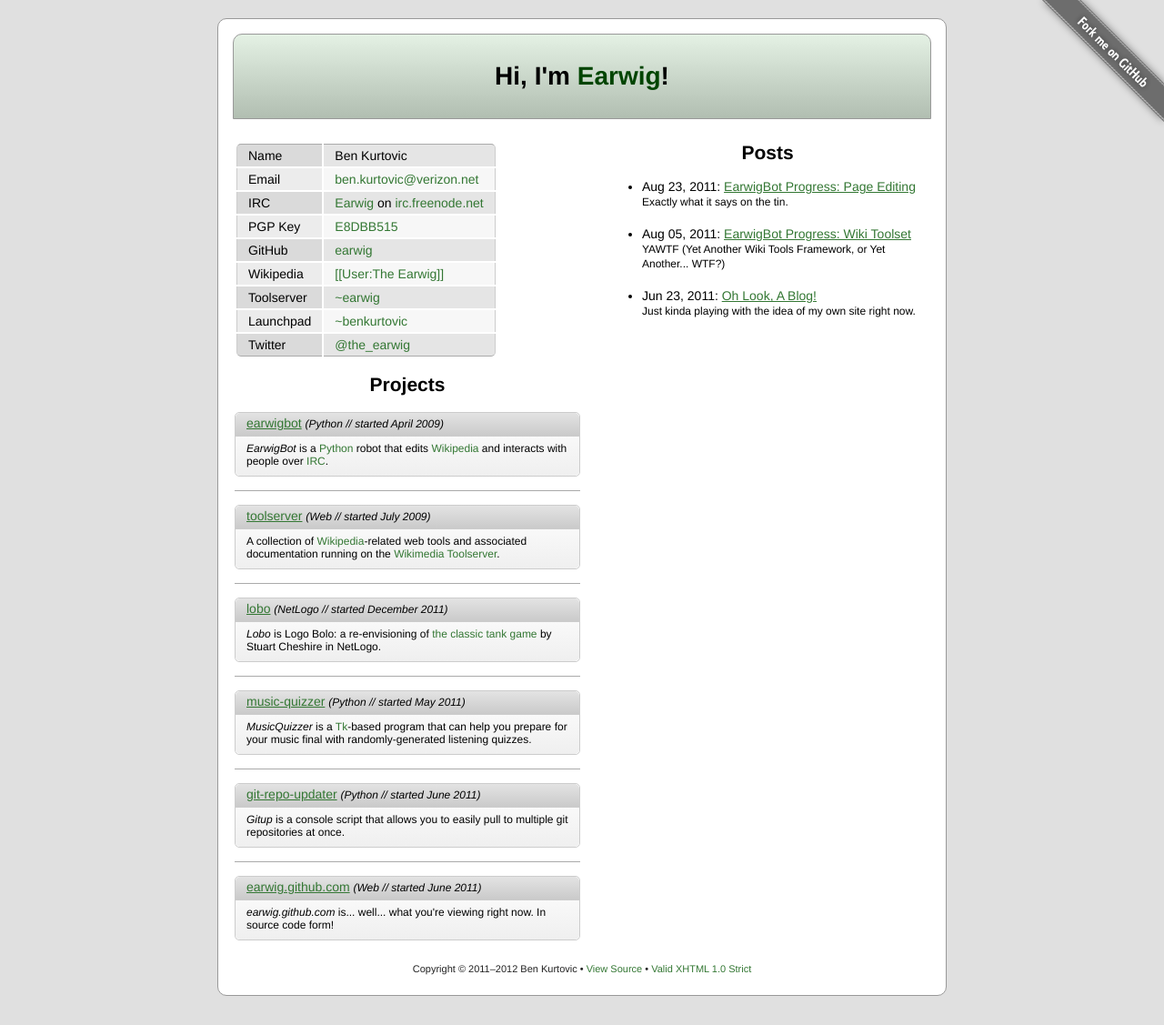
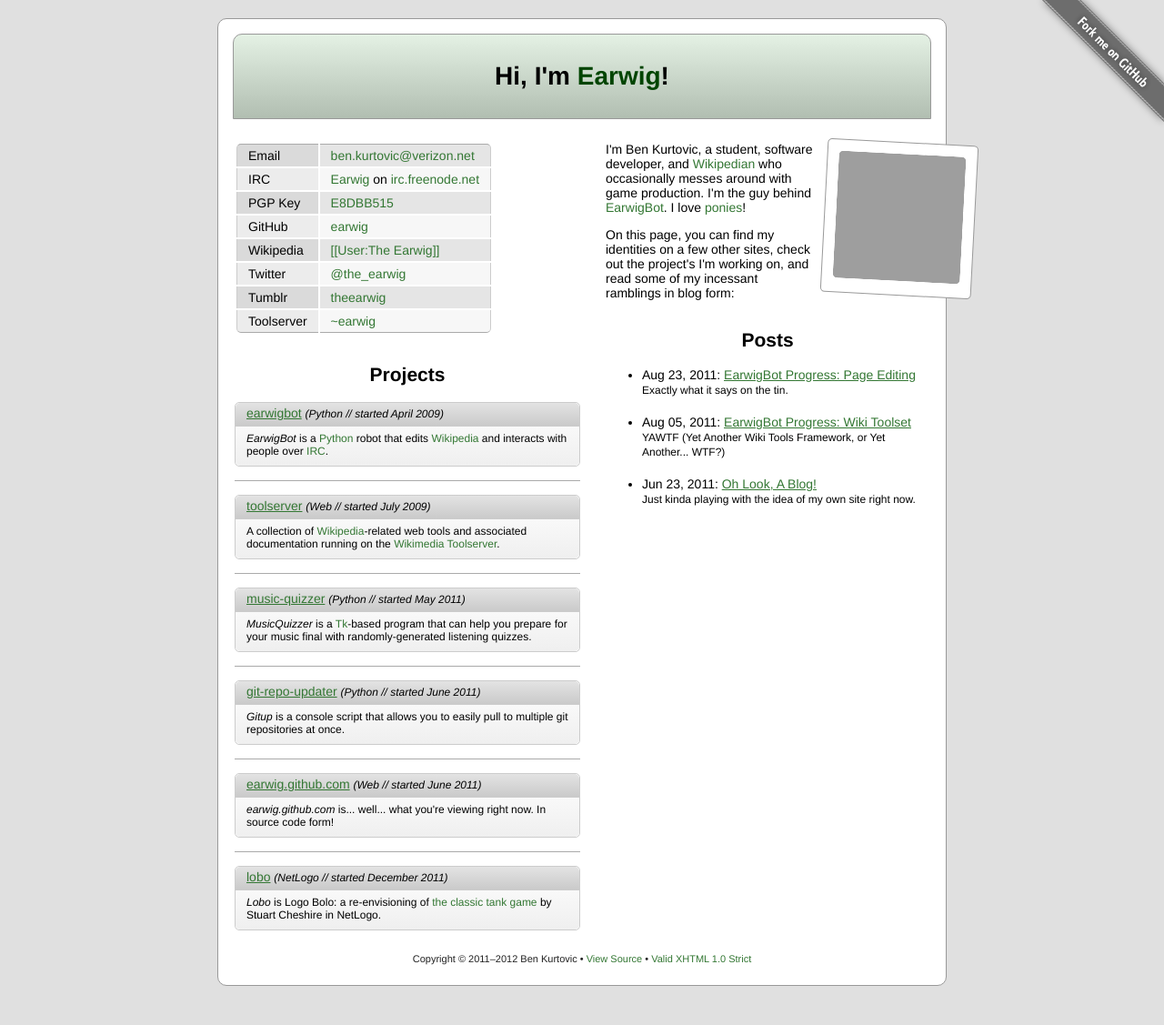
Before and after one commit to earwig/benkurtovic.com, a Jekyll site: the page built from index.html, in a window 1280 px wide. Shown: the whole page at 91% size. Built offline with Jekyll 4.4.1, drawn with Linux system fonts in a browser that asks for light colours; grey boxes are pictures that could not be loaded.

Commit message:
Adding some new stuff

```diff
--- a/_layouts/home.html
+++ b/_layouts/home.html
@@ -11,47 +11,49 @@ layout: base
             <td id="left-box">
                 <table>
                     <tr>
-                        <td id="about-tl" class="about-l dark-l">Name</td>
-                        <td id="about-tr" class="about-r dark-r">Ben Kurtovic</td>
+                        <td id="about-tl" class="about-l dark-l">Email</td>
+                        <td id="about-tr" class="about-r dark-r"><a href="mailto:ben.kurtovic@verizon.net">ben.kurtovic@verizon.net</a></td>
                     </tr>
                     <tr>
-                        <td class="about-l light-l">Email</td>
-                        <td class="about-r light-r"><a href="mailto:ben.kurtovic@verizon.net">ben.kurtovic@verizon.net</a></td>
+                        <td class="about-l light-l">IRC</td>
+                        <td class="about-r light-r"><a href="irc://irc.freenode.net/##earwig">Earwig</a> on <a href="irc://irc.freenode.net">irc.freenode.net</a></td>
                     </tr>
                     <tr>
-                        <td class="about-l dark-l">IRC</td>
-                        <td class="about-r dark-r"><a href="irc://irc.freenode.net/##earwig">Earwig</a> on <a href="irc://irc.freenode.net">irc.freenode.net</a></td>
+                        <td class="about-l dark-l">PGP Key</td>
+                        <td class="about-r dark-r"><a href="http://pgp.mit.edu:11371/pks/lookup?search=0x8A19649AE8DBB515&amp;fingerprint=on&amp;op=index">E8DBB515</a></td>
                     </tr>
                     <tr>
-                        <td class="about-l light-l">PGP Key</td>
-                        <td class="about-r light-r"><a href="http://pgp.mit.edu:11371/pks/lookup?search=0x8A19649AE8DBB515&amp;fingerprint=on&amp;op=index">E8DBB515</a></td>
+                        <td class="about-l light-l">GitHub</td>
+                        <td class="about-r light-r"><a href="http://github.com/earwig">earwig</a></td>
                     </tr>
                     <tr>
-                        <td class="about-l dark-l">GitHub</td>
-                        <td class="about-r dark-r"><a href="http://github.com/earwig">earwig</a></td>
+                        <td class="about-l dark-l">Wikipedia</td>
+                        <td class="about-r dark-r"><a href="http://en.wikipedia.org/wiki/User:The_Earwig">[[User:The Earwig]]</a></td>
                     </tr>
                     <tr>
-                        <td class="about-l light-l">Wikipedia</td>
-                        <td class="about-r light-r"><a href="http://en.wikipedia.org/wiki/User:The_Earwig">[[User:The Earwig]]</a></td>
+                        <td class="about-l light-l">Twitter</td>
+                        <td class="about-r light-r"><a href="http://twitter.com/the_earwig">@the_earwig</a></td>
                     </tr>
                     <tr>
-                        <td class="about-l dark-l">Toolserver</td>
-                        <td class="about-r dark-r"><a href="http://toolserver.org/~earwig">~earwig</a></td>
+                        <td class="about-l dark-l">Tumblr</td>
+                        <td class="about-r dark-r"><a href="http://theearwig.tumblr.com/">theearwig</a></td>
                     </tr>
                     <tr>
-                        <td class="about-l light-l">Launchpad</td>
-                        <td class="about-r light-r"><a href="https://launchpad.net/~benkurtovic">~benkurtovic</a></td>
-                    </tr>
-                    <tr>
-                        <td id="about-bl" class="about-l dark-l">Twitter</td>
-                        <td id="about-br" class="about-r dark-r"><a href="http://twitter.com/the_earwig">@the_earwig</a></td>
+                        <td id="about-bl" class="about-l light-l">Toolserver</td>
+                        <td id="about-br" class="about-r light-r"><a href="http://toolserver.org/~earwig">~earwig</a></td>
                     </tr>
                 </table>
-                <h2>Projects</h2>
+                <h2 class="index-header">Projects</h2>
                 {{ content }}
             </td>
+
             <td id="right-box">
-                <h2 id="posts">Posts</h2>
+                <div id="avatar-box">
+                    <img id="avatar" src="https://secure.gravatar.com/avatar/1b21804852ac50fee9f8e03cfa0da786?s=140" title="Earwig" alt="Earwig" />
+                </div>
+                <p id="about-me-top">I'm Ben Kurtovic, a student, software developer, and <a href="http://en.wikipedia.org/">Wikipedian</a> who occasionally messes around with game production. I'm the guy behind <a href="http://en.wikipedia.org/wiki/User:EarwigBot">EarwigBot</a>. I love <a href="http://en.wikipedia.org/wiki/My_Little_Pony%3A_Friendship_Is_Magic">ponies</a>!</p>
+                <p>On this page, you can find my identities on a few other sites, check out the project's I'm working on, and read some of my incessant ramblings in blog form:</p>
+                <h2 class="index-header">Posts</h2>
                 <ul>
                     {% for post in site.posts %}
                         <li class="post">{{ post.date | date: "%b %d, %Y" }}: <a class="invert" href="{{ post.url }}">{{ post.title }}</a><br /><span class="description">{{ post.description }}</span></li>
--- a/css/main.css
+++ b/css/main.css
@@ -20,6 +20,10 @@ body {
 
 .description {
     font-size: 12px;
+}
+
+.index-header {
+    padding-top: 15px;
 }
 
 h1, h2 {
@@ -88,16 +92,15 @@ td.dark-l { background-color: #DADADA; }
 td.light-r { background-color: #F7F7F7; }
 td.dark-r { background-color: #E5E5E5; }
 
+p#about-me-top {
+    margin-top: 0px;
+}
+
 h1#head {
     margin-top: 0px;
     padding-top: 0px;
     margin-bottom: 0px;
     padding-bottom: 0px;
-}
-
-h2#posts {
-    margin-top: 0px;
-    padding-top: 0px;
 }
 
 div#container {
@@ -143,6 +146,26 @@ div#post {
     line-height: 1.5em;
 }
 
+div#avatar-box {
+    float: right;
+    position: relative;
+    left: 50px;
+    margin-left: -40px;
+    padding: 12px;
+    background-color: #FFF;
+    border: 1px solid #999;
+    border-radius: 5px;
+
+    -webkit-transform:rotate(3deg);
+    -moz-transform:rotate(3deg);
+    -o-transform:rotate(3deg);
+    -ms-transform:rotate(3deg);
+}
+
+img#avatar {
+    border-radius: 5px;
+}
+
 td#left-box {
     width: 50%;
     vertical-align: top;
--- a/index.html
+++ b/index.html
@@ -18,15 +18,6 @@ title: Home
     </div>
     <div class="project-body description">
         A collection of <a href="http://en.wikipedia.org/">Wikipedia</a>-related web tools and associated documentation running on the <a href="http://toolserver.org/">Wikimedia Toolserver</a>.
-    </div>
-</div>
-<div class="divider"></div>
-<div class="project">
-    <div class="project-head">
-        <a class="invert" href="http://github.com/earwig/lobo">lobo</a> <span class="description"><i>(NetLogo // started December 2011)</i></span>
-    </div>
-    <div class="project-body description">
-        <i>Lobo</i> is Logo Bolo: a re-envisioning of <a href="http://en.wikipedia.org/wiki/Bolo_(video_game)">the classic tank game</a> by Stuart Cheshire in NetLogo.
     </div>
 </div>
 <div class="divider"></div>
@@ -56,3 +47,12 @@ title: Home
         <i>earwig.github.com</i> is... well... what you're viewing right now. In source code form!
     </div>
 </div>
+<div class="divider"></div>
+<div class="project">
+    <div class="project-head">
+        <a class="invert" href="http://github.com/earwig/lobo">lobo</a> <span class="description"><i>(NetLogo // started December 2011)</i></span>
+    </div>
+    <div class="project-body description">
+        <i>Lobo</i> is Logo Bolo: a re-envisioning of <a href="http://en.wikipedia.org/wiki/Bolo_(video_game)">the classic tank game</a> by Stuart Cheshire in NetLogo.
+    </div>
+</div>
```
